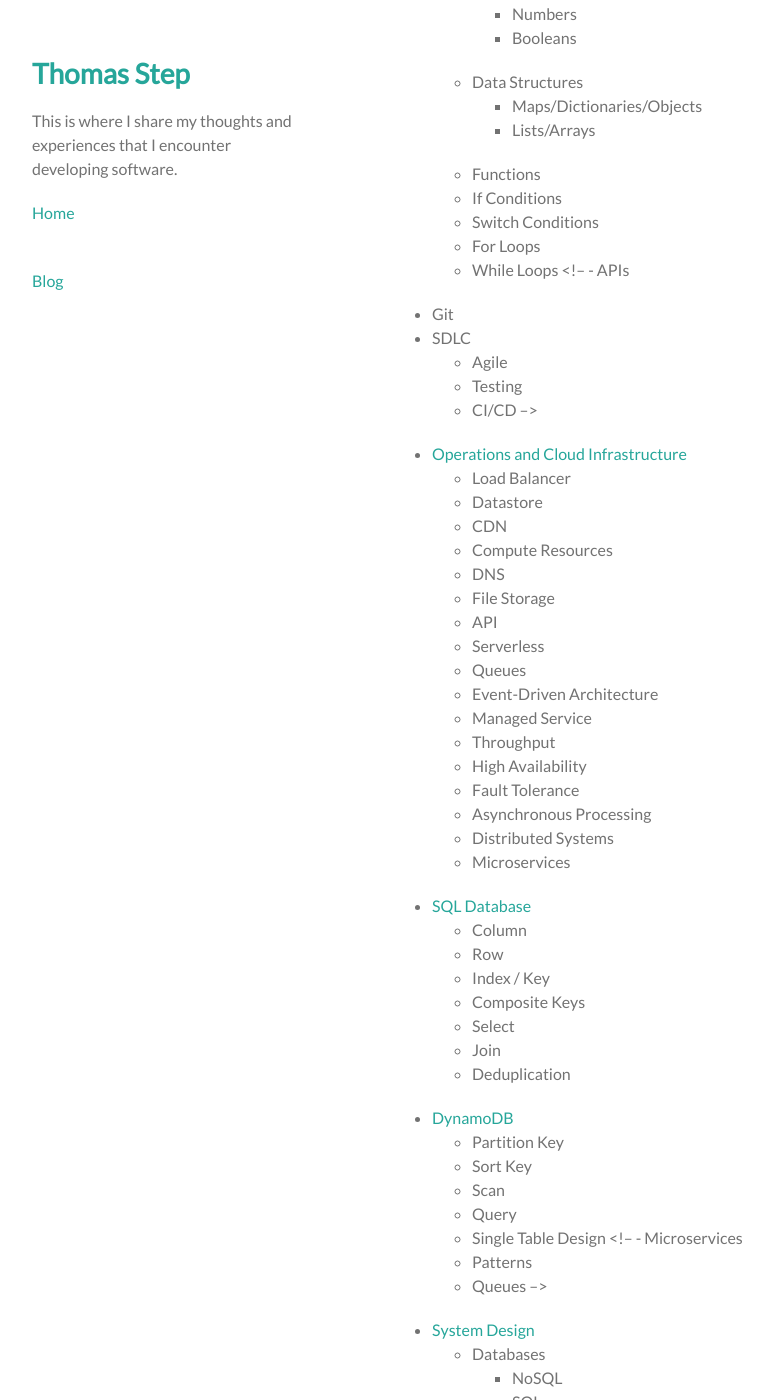
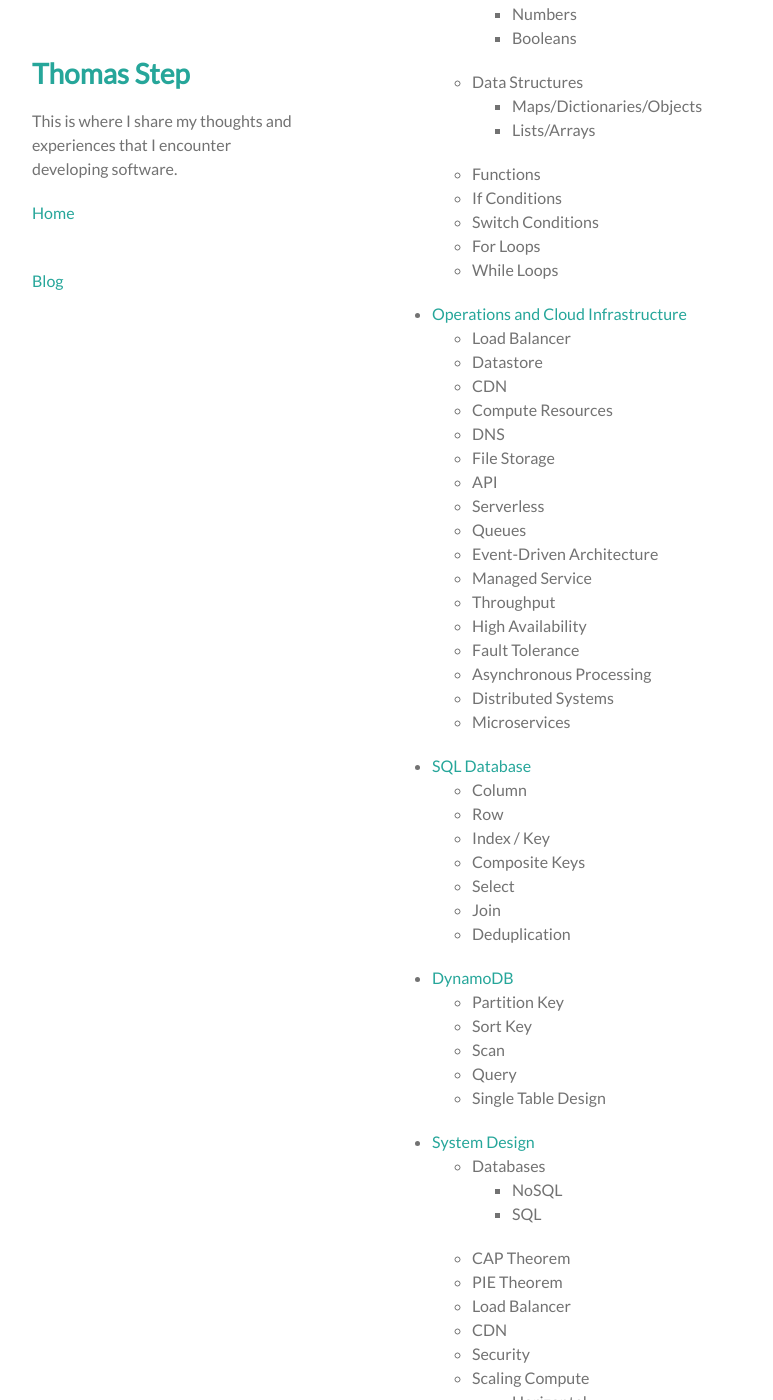
Before and after one commit to thomasstep/thomasstep.github.io, a Jekyll site: the page built from _posts/2021-10-08-introducing-my-concept-dump-series.md, in a window 1280 px wide and 1400 px high, scrolled down 1072 px. Shown: the whole window, without its empty margins (178-951 px from the left). Built offline with Jekyll 4.4.1, drawn with Linux system fonts in a browser that asks for light colours; comment, search, counter and statistics services are not loaded; some of the changed text lies outside the part shown.

Commit message:
Changing concept dump intro commenting.

```diff
--- a/_posts/2021-10-08-introducing-my-concept-dump-series.md
+++ b/_posts/2021-10-08-introducing-my-concept-dump-series.md
@@ -28,12 +28,12 @@ Over time, I hope to add to this series beyond what I am launching with. The lis
   - Switch Conditions
   - For Loops
   - While Loops
-<!-- - APIs
-- Git
-- SDLC
-  - Agile
-  - Testing
-  - CI/CD -->
+<!-- - APIs -->
+<!-- - Git -->
+<!-- - SDLC -->
+  <!-- - Agile -->
+  <!-- - Testing -->
+  <!-- - CI/CD -->
 - [Operations and Cloud Infrastructure](/blog/concept-dump-operations-and-cloud-infrastructure)
   - Load Balancer
   - Datastore
@@ -66,9 +66,9 @@ Over time, I hope to add to this series beyond what I am launching with. The lis
   - Scan
   - Query
   - Single Table Design
-<!-- - Microservices
-  - Patterns
-  - Queues -->
+<!-- - Microservices -->
+  <!-- - Patterns -->
+  <!-- - Queues -->
 - [System Design]((/blog/concept-dump-system-design))
   - Databases
     - NoSQL
```
Also changed, not shown: other parts of _posts/2021-10-08-introducing-my-concept-dump-series.md (+4 -5 lines).
